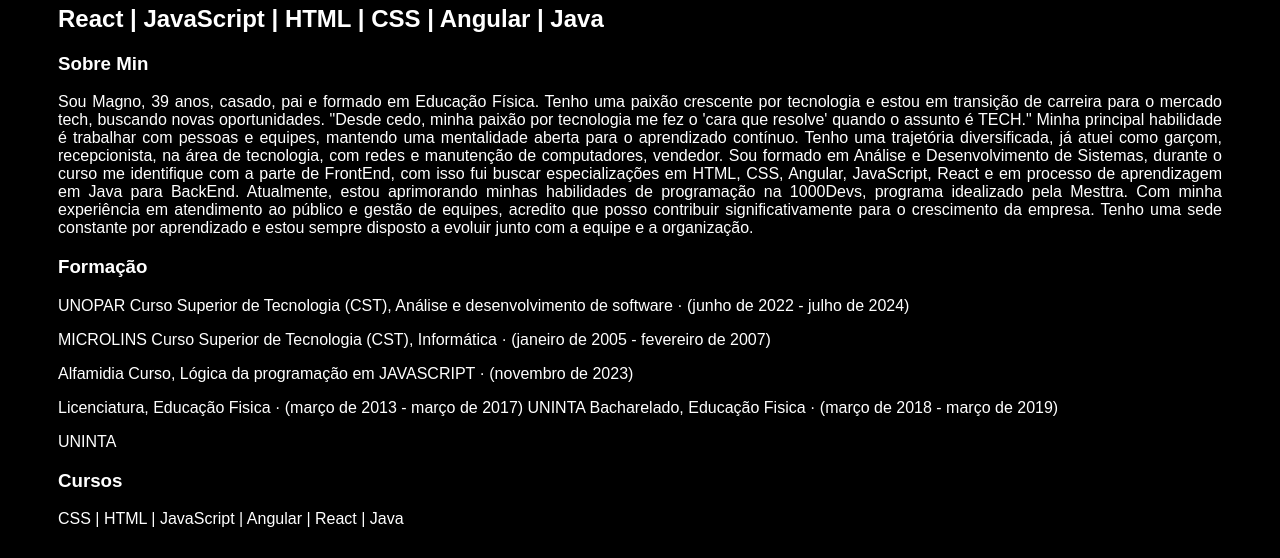
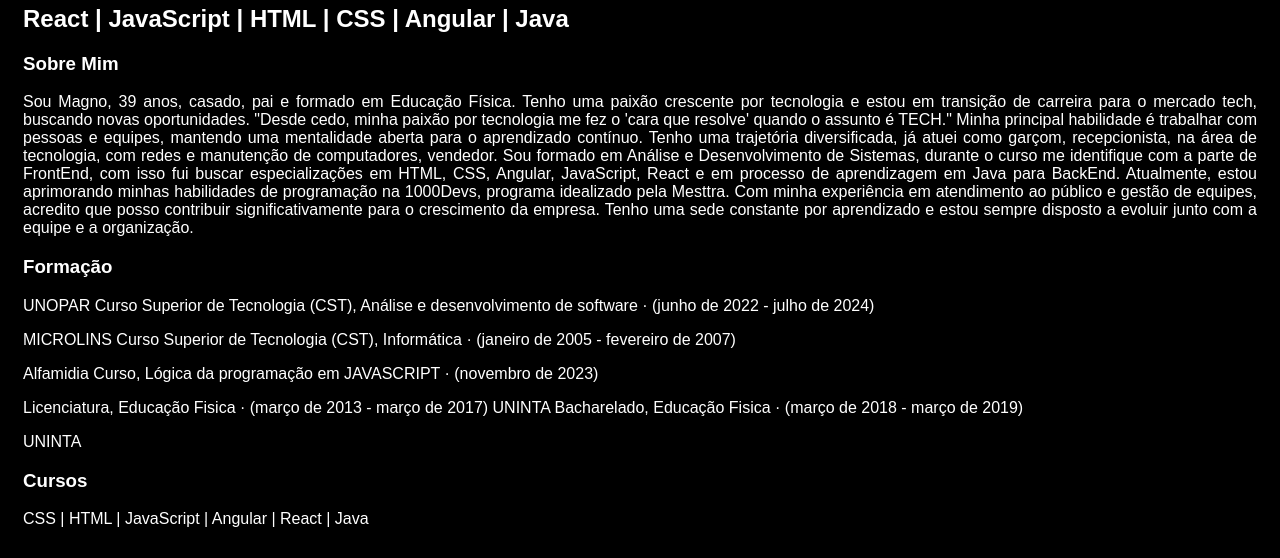
Before and after one commit to Magnomk/meuportif-lio, a plain HTML site: page index.html in a window 1280 px wide. Shown: the part 369-927 px from the top of the page. Drawn offline with Linux system fonts and the light colour scheme.

Commit message:
Add files via upload

```diff
--- a/index.css
+++ b/index.css
@@ -50,7 +50,7 @@ footer a{
 }
 
 .container{
-    padding: 0px 50px;
+    padding: 0px 15px;
 }
 
 nav a:hover{
--- a/index.html
+++ b/index.html
@@ -39,7 +39,7 @@
 
        <main>
            <section>
-               <h3>Sobre Min</h3>
+               <h3>Sobre Mim</h3>
                <p> Sou Magno, 39 anos, casado, pai e formado em Educação Física.
                    Tenho uma paixão crescente por tecnologia e estou em transição de
                    carreira para o mercado tech, buscando novas oportunidades.
```
Also changed, not shown: experienciaProfissional.html (+1 -1 lines).
